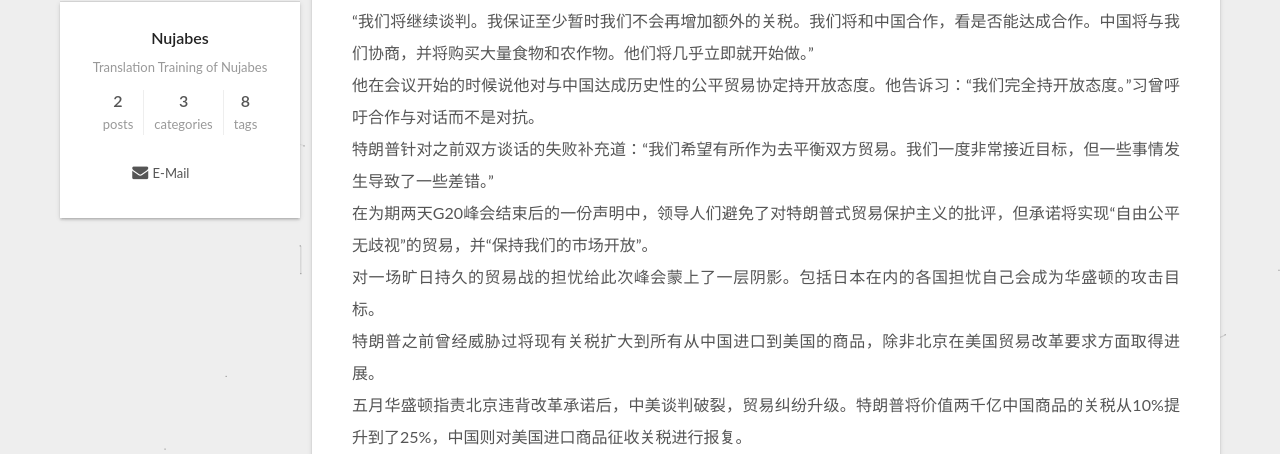
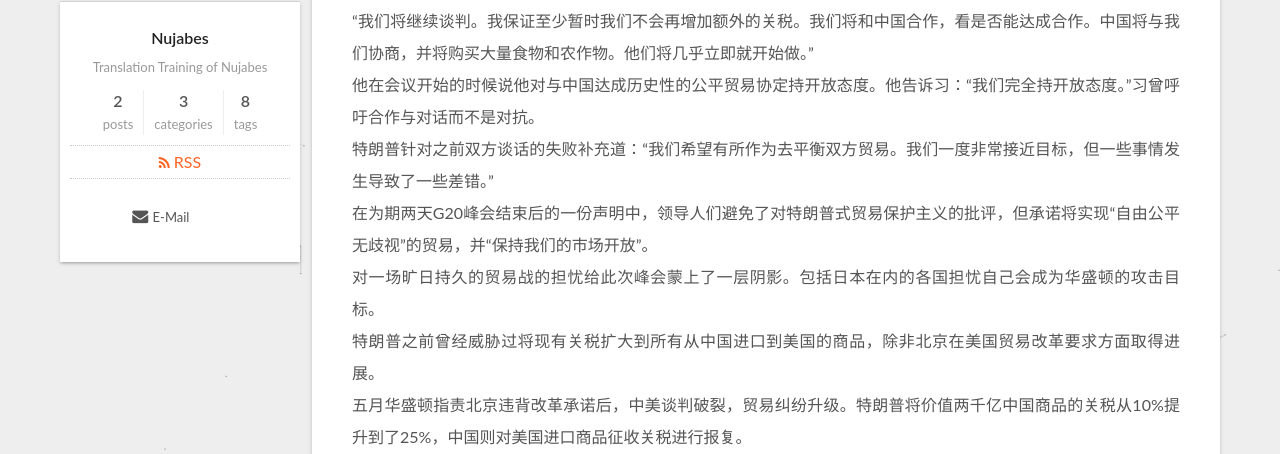
Before and after one commit to newspipeline/newspipeline.github.io, a plain HTML site: page index.html in a window 1280 px wide. Shown: the part 346-800 px from the top of the page. Drawn offline with nearby package versions, Linux system fonts and the light colour scheme; some packages are replaced by stand-ins of ours; a script that the page names is missing.

Commit message:
Site updated: 2019-06-29 22:43:41

```diff
--- a/css/main.css
+++ b/css/main.css
@@ -1781,7 +1781,7 @@ pre .javascript .function {
   width: 4px;
   height: 4px;
   border-radius: 50%;
-  background: #677df5;
+  background: #7aa68f;
 }
 .feed-link,
 .chat {
--- a/index.html
+++ b/index.html
@@ -108,6 +108,8 @@
 <meta name="twitter:description" content="Translation Training of Nujabes">
 
 
+
+  <link rel="alternate" href="/rss2.xml" title="News Pipeline" type="application/atom+xml">
 
 
 
@@ -838,6 +840,13 @@
 
 
 
+            <div class="feed-link motion-element">
+              <a href="/rss2.xml" rel="alternate">
+                <i class="fa fa-rss"></i>
+                RSS
+              </a>
+            </div>
+
 
 
 
```
Also changed, not shown: 2019/06/28/hello-world/index.html (+9 -0 lines), 2019/06/29/2019-06-29-TheGuardian-特朗普称中美贸易谈判回到正轨/index.html (+9 -0 lines), archives/2019/06/index.html (+9 -0 lines), archives/2019/index.html (+9 -0 lines), archives/index.html (+9 -0 lines), categories/a/b/index.html (+9 -0 lines), categories/a/index.html (+9 -0 lines), categories/index.html (+9 -0 lines), categories/politics/index.html (+9 -0 lines), tags/CH/index.html (+9 -0 lines), tags/Testing-1/index.html (+9 -0 lines), tags/Testing-2/index.html (+9 -0 lines), tags/Testing-3/index.html (+9 -0 lines), tags/Testing-4/index.html (+9 -0 lines), 4 more files.
